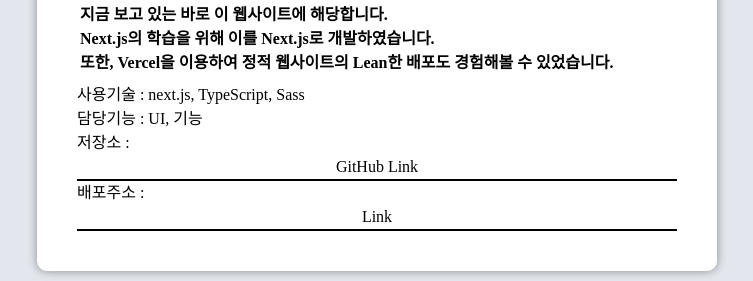
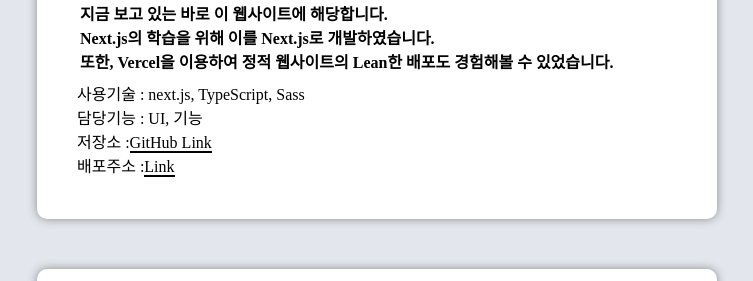
Before and after one commit to hoonjo1/hoonjo-portfolio, a Next.js app: page / in a window 1280 px wide. Shown: the part 1001-1282 px from the top of the page, without its empty margins (263-1016 px from the left). Built offline with nearby package versions, Linux system fonts and the light colour scheme.

Commit message:
EDIT: imgWapper css수정

```diff
--- a/src/components/card/item.tsx
+++ b/src/components/card/item.tsx
@@ -21,11 +21,11 @@ const Item = ({
         <p className={styles.personnel}>{personnel}</p>
       </div>
       {url ? (
-        <Link href={url} className={styles.imaWapper}>
+        <Link href={url} className={styles.imgWapper}>
           <img className={styles.img} src={src} alt="project image" />
         </Link>
       ) : (
-        <div className={styles.imaWapper}>
+        <div className={styles.imgWapper}>
           <img className={styles.img} src={src} alt="project image" />
         </div>
       )}
--- a/src/styles/components/card/item.module.scss
+++ b/src/styles/components/card/item.module.scss
@@ -54,7 +54,7 @@
     border-bottom: 2px solid black;
   }
 
-  a {
+  .imgWapper {
     display: flex;
     justify-content: center;
   }
```
